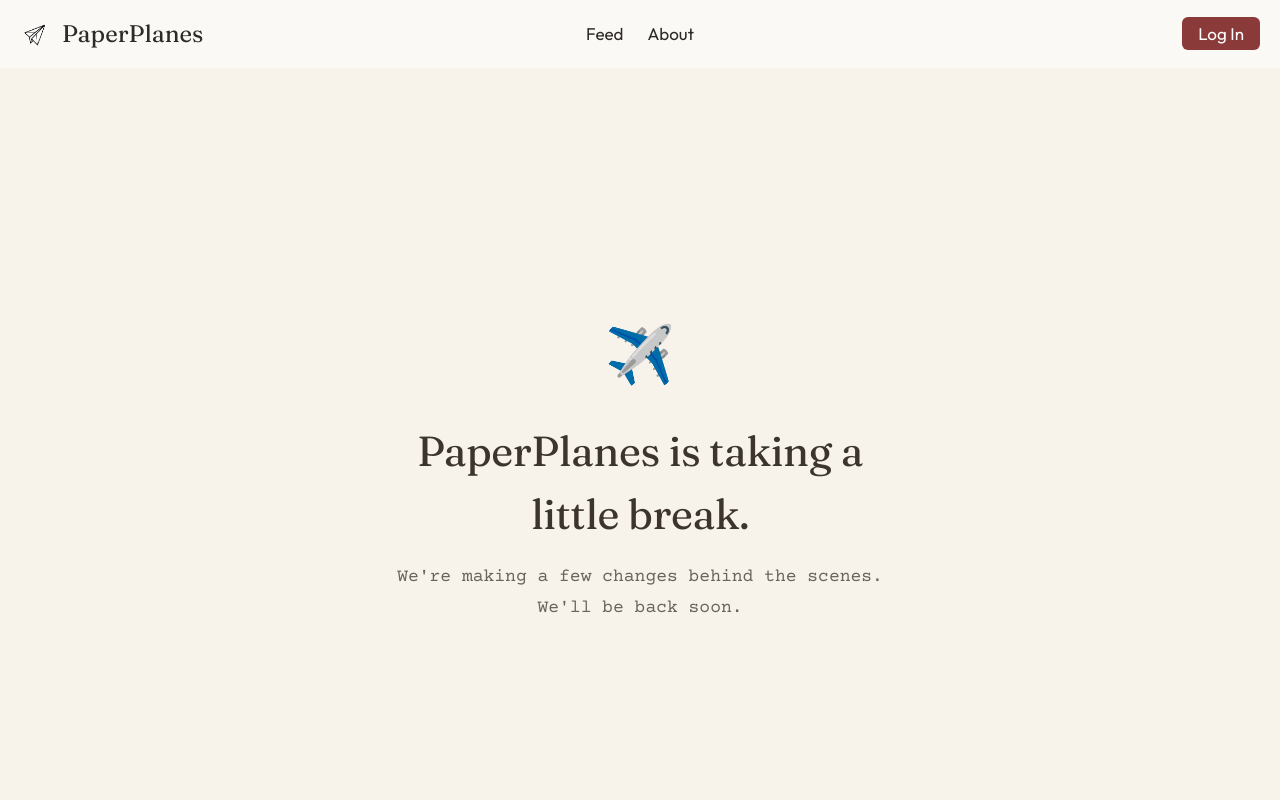
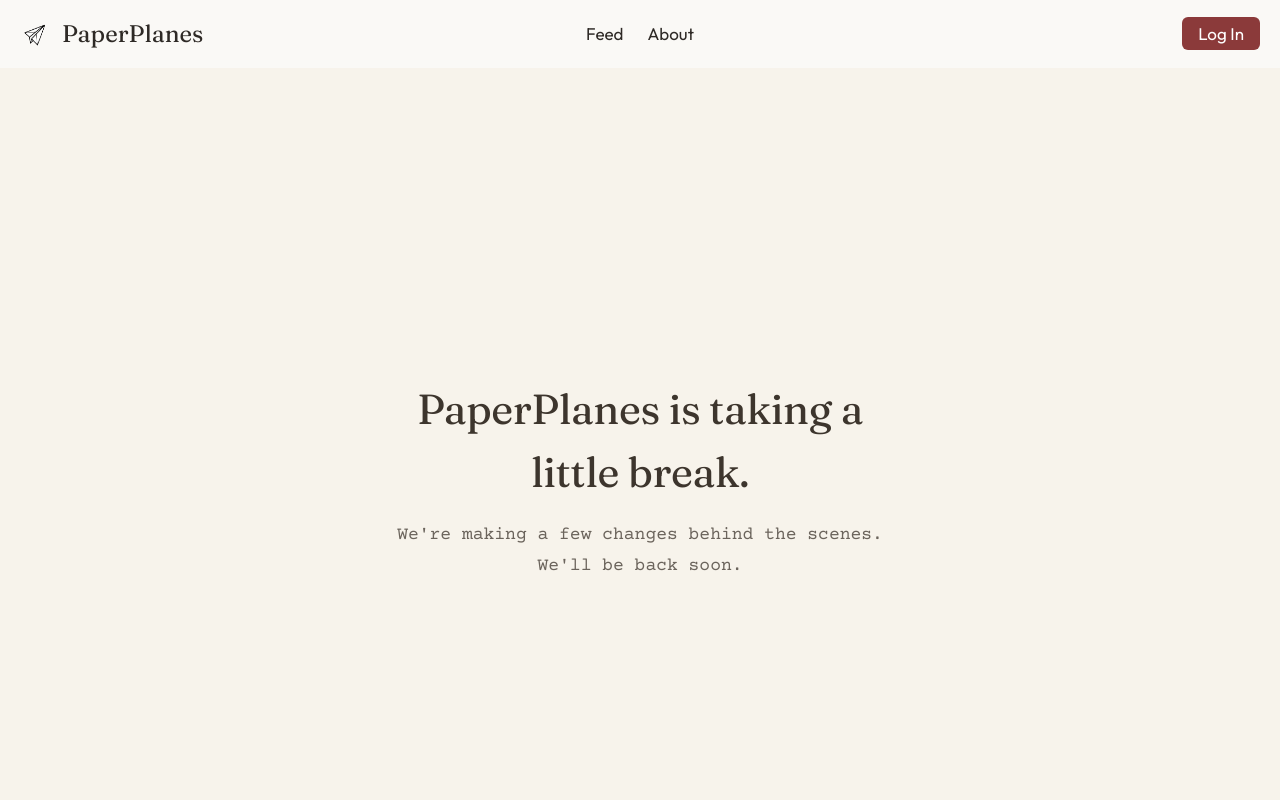
Before and after one commit to katrinamaramba/paperplanes, a Next.js app: page /maintenance in a window 1280 px wide. Shown: the top 800 px of the page. Built offline with nearby package versions, Linux system fonts and the light colour scheme; no server answers; a web font is replaced by a local one.

Commit message:
maintenance

```diff
--- a/app/maintenance/page.tsx
+++ b/app/maintenance/page.tsx
@@ -19,7 +19,7 @@ export default function MaintenancePage() {
             marginBottom: "24px",
           }}
         >
-          ✈️
+
         </div>
 
         <h1
```
